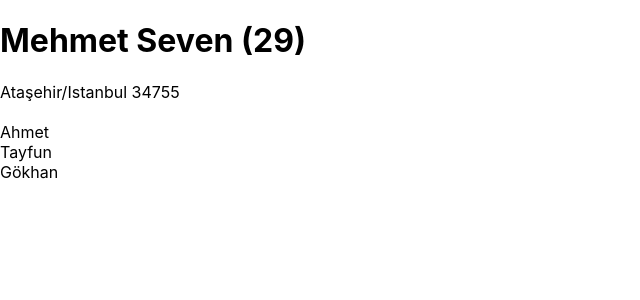
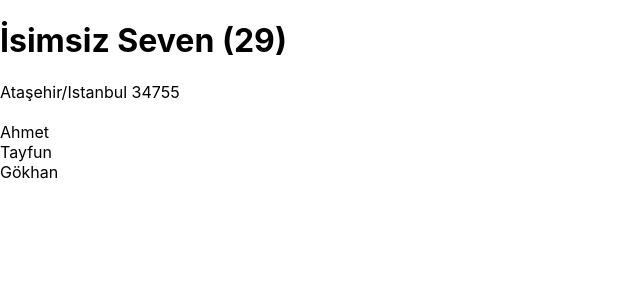
Before and after one commit to keremOzerdem/kodluyoruz-hello-react, a React (Create React App) app: page / in a window 1280 px wide. Shown: the top 300 px of the page, without its empty margins (0-640 px from the left). Built offline with nearby package versions, Linux system fonts and the light colour scheme.

Commit message:
default props

```diff
--- a/src/App.js
+++ b/src/App.js
@@ -21,7 +21,7 @@ function App() {
   return (
     <>
       <User
-        name="Mehmet"
+        // name="Mehmet"
         surname="Seven"
         isLoggedIn={true}
         age={29}
--- a/src/components/User.js
+++ b/src/components/User.js
@@ -2,15 +2,18 @@ import PropTypes from "prop-types"
 
 function User({ name, surname, isLoggedIn, age, friends, address }) {
 
+    if (!isLoggedIn) {
+        return <div>Giriş Yapmadınız.</div>
+    }
+
     return (
         <>
-            <h1>{isLoggedIn ? `${name} ${surname} (${age})` : "Giriş yapmadınız."}</h1>
+            <h1>{`${name} ${surname} (${age})`}</h1>
             {address.title} {address.zip}
             <br />
             <br />
-            {friends && friends.map((friend) => (
-                <div key={friend.id}>{friend.name}</div>
-            ))}
+            {friends &&
+                friends.map((friend) => <div key={friend.id}>{friend.name}</div>)}
         </>
     )
 }
@@ -30,4 +33,9 @@ User.propTypes = {
     })
 }
 
+User.defaultProps = {
+    name: "İsimsiz",
+    isLoggedIn: false,
+}
+
 export default User
```
